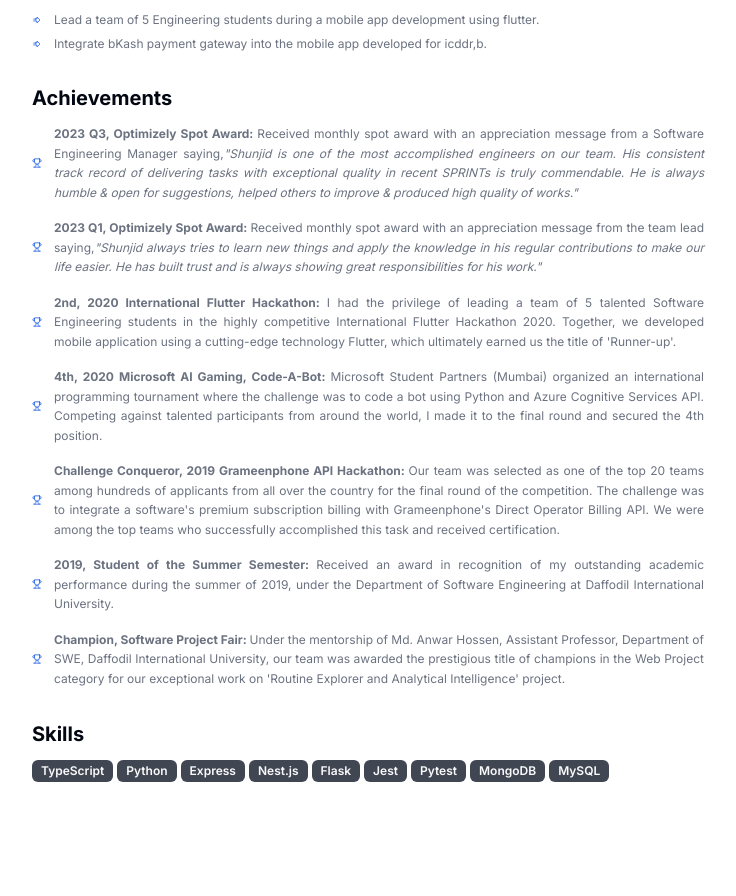
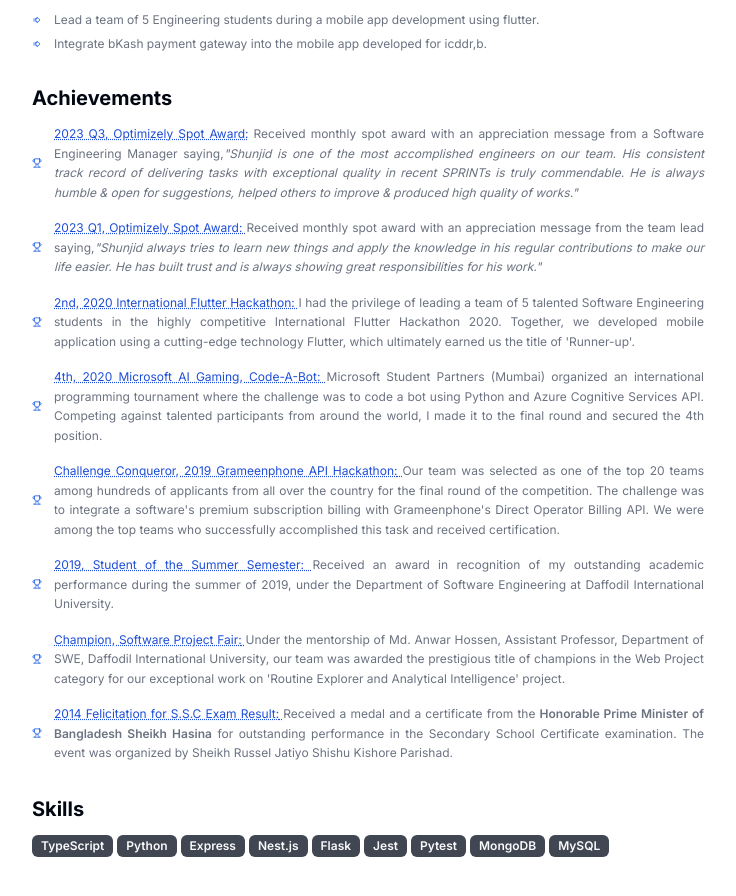
Before and after one commit to shunjid/shunjid.github.io, a Next.js app: page / in a window 1280 px wide. Shown: the part 1040-1936 px from the top of the page, without its empty margins (272-1008 px from the left). Built offline with nearby package versions, Linux system fonts and the light colour scheme.

Commit message:
Make achievements more readable

```diff
--- a/src/data/index.tsx
+++ b/src/data/index.tsx
@@ -105,8 +105,11 @@ const experience = [
 const achievements = [
   () => (
     <div>
-      <b>2023 Q3, Optimizely Spot Award: </b> Received monthly spot award with
-      an appreciation message from a Software Engineering Manager saying,
+      <span className="text-blue-700 underline decoration-dotted">
+        2023 Q3, Optimizely Spot Award:
+      </span>{" "}
+      Received monthly spot award with an appreciation message from a Software
+      Engineering Manager saying,
       <i>
         &quot;Shunjid is one of the most accomplished engineers on our team. His
         consistent track record of delivering tasks with exceptional quality in
@@ -118,8 +121,11 @@ const achievements = [
   ),
   () => (
     <div>
-      <b>2023 Q1, Optimizely Spot Award: </b> Received monthly spot award with
-      an appreciation message from the team lead saying,
+      <span className="text-blue-700 underline decoration-dotted">
+        2023 Q1, Optimizely Spot Award:{" "}
+      </span>
+      Received monthly spot award with an appreciation message from the team
+      lead saying,
       <i>
         &quot;Shunjid always tries to learn new things and apply the knowledge
         in his regular contributions to make our life easier. He has built trust
@@ -129,16 +135,20 @@ const achievements = [
   ),
   () => (
     <div>
-      <b>2nd, 2020 International Flutter Hackathon: </b>I had the privilege of
-      leading a team of 5 talented Software Engineering students in the highly
-      competitive International Flutter Hackathon 2020. Together, we developed
-      mobile application using a cutting-edge technology Flutter, which
-      ultimately earned us the title of &apos;Runner-up&apos;.
+      <span className="text-blue-700 underline decoration-dotted">
+        2nd, 2020 International Flutter Hackathon:{" "}
+      </span>
+      I had the privilege of leading a team of 5 talented Software Engineering
+      students in the highly competitive International Flutter Hackathon 2020.
+      Together, we developed mobile application using a cutting-edge technology
+      Flutter, which ultimately earned us the title of &apos;Runner-up&apos;.
     </div>
   ),
   () => (
     <div>
-      <b>4th, 2020 Microsoft AI Gaming, Code-A-Bot: </b>
+      <span className="text-blue-700 underline decoration-dotted">
+        4th, 2020 Microsoft AI Gaming, Code-A-Bot:{" "}
+      </span>
       Microsoft Student Partners (Mumbai) organized an international programming
       tournament where the challenge was to code a bot using Python and Azure
       Cognitive Services API. Competing against talented participants from
@@ -148,7 +158,9 @@ const achievements = [
   ),
   () => (
     <div>
-      <b>Challenge Conqueror, 2019 Grameenphone API Hackathon: </b>
+      <span className="text-blue-700 underline decoration-dotted">
+        Challenge Conqueror, 2019 Grameenphone API Hackathon:{" "}
+      </span>
       Our team was selected as one of the top 20 teams among hundreds of
       applicants from all over the country for the final round of the
       competition. The challenge was to integrate a software&apos;s premium
@@ -159,7 +171,9 @@ const achievements = [
   ),
   () => (
     <div>
-      <b>2019, Student of the Summer Semester: </b>
+      <span className="text-blue-700 underline decoration-dotted">
+        2019, Student of the Summer Semester:{" "}
+      </span>
       Received an award in recognition of my outstanding academic performance
       during the summer of 2019, under the Department of Software Engineering at
       Daffodil International University.
@@ -167,12 +181,33 @@ const achievements = [
   ),
   () => (
     <div>
-      <b>Champion, Software Project Fair: </b>
+      <span className="text-blue-700 underline decoration-dotted">
+        Champion, Software Project Fair:{" "}
+      </span>
       Under the mentorship of Md. Anwar Hossen, Assistant Professor, Department
       of SWE, Daffodil International University, our team was awarded the
       prestigious title of champions in the Web Project category for our
       exceptional work on &apos;Routine Explorer and Analytical
       Intelligence&apos; project.
+    </div>
+  ),
+  () => (
+    <div>
+      <span className="text-blue-700 underline decoration-dotted">
+        2014 Felicitation for S.S.C Exam Result:{" "}
+      </span>
+      Received a medal and a certificate from the{" "}
+      <a
+        href="https://en.wikipedia.org/wiki/Sheikh_Hasina"
+        className="font-semibold hover:underline"
+        aria-label="Honorable Prime Minister of Bangladesh Sheikh Hasina"
+        target="_blank"
+      >
+        Honorable Prime Minister of Bangladesh Sheikh Hasina
+      </a>{" "}
+      for outstanding performance in the Secondary School Certificate
+      examination. The event was organized by Sheikh Russel Jatiyo Shishu
+      Kishore Parishad.
     </div>
   ),
 ];
```
